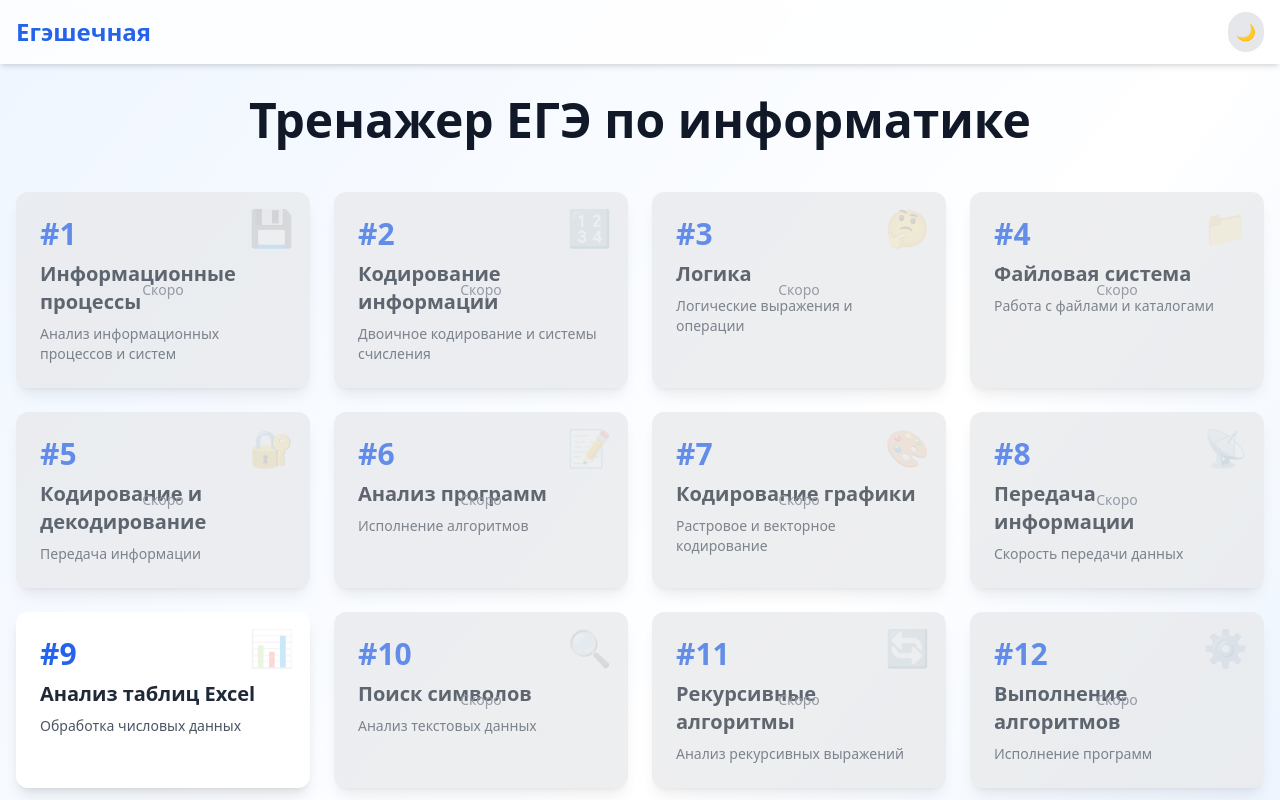
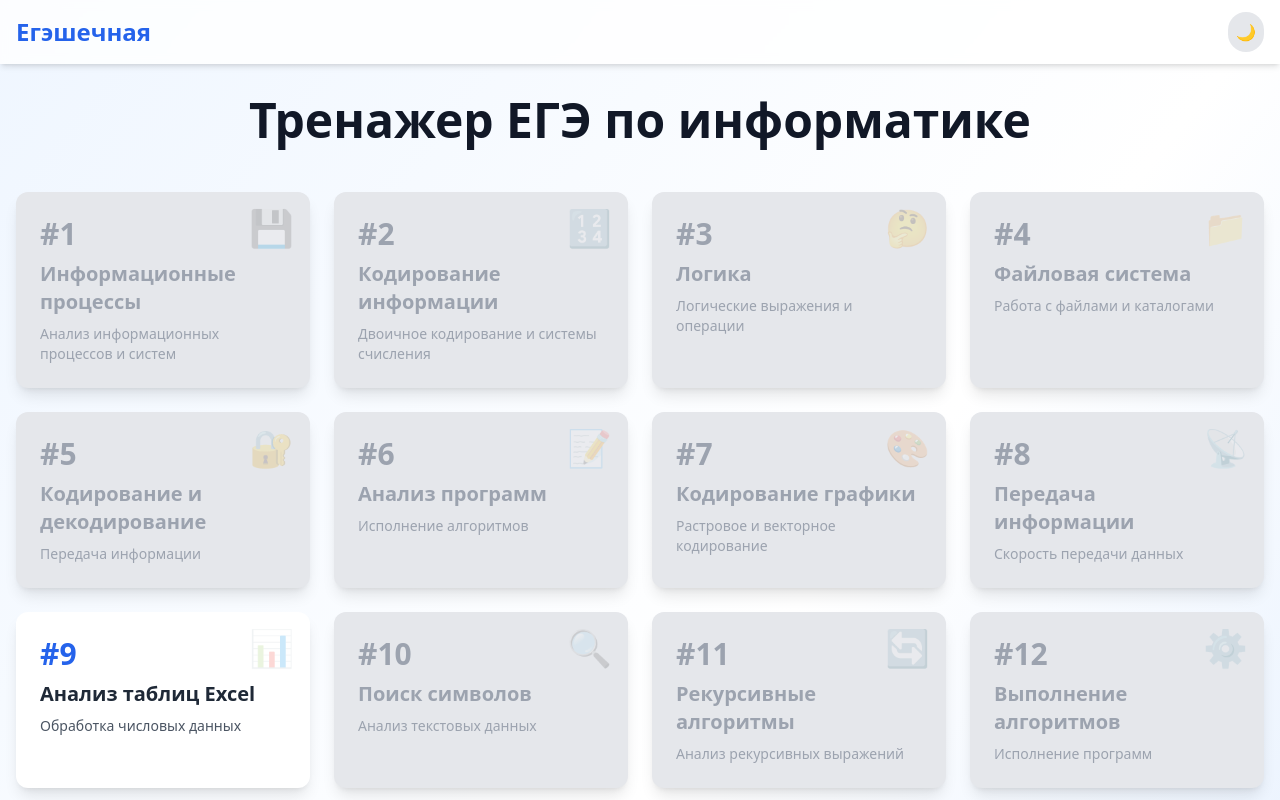
Before and after one commit to dichenko/ege_site, a Next.js app: page / in a window 1280 px wide. Shown: the top 800 px of the page. Built offline with nearby package versions, Linux system fonts and the light colour scheme.

Commit message:
Update task card design: remove 'coming soon' text and make inactive cards fully gray

```diff
--- a/src/components/TaskCard.tsx
+++ b/src/components/TaskCard.tsx
@@ -18,20 +18,15 @@ export default function TaskCard({ number, title, icon, description, isActive =
         relative p-6 rounded-xl shadow-lg
         ${isActive
           ? 'bg-white dark:bg-gray-800 hover:shadow-xl hover:-translate-y-1 cursor-pointer'
-          : 'bg-gray-100 dark:bg-gray-900 cursor-not-allowed opacity-70'
+          : 'bg-gray-200 dark:bg-gray-800 cursor-not-allowed'
         }
         transition-all duration-300
       `}
     >
-      <div className="absolute top-4 right-4 text-4xl opacity-20">{icon}</div>
-      <h2 className="text-3xl font-bold mb-2 text-blue-600 dark:text-blue-400">#{number}</h2>
-      <h3 className="text-xl font-semibold mb-2 text-gray-800 dark:text-gray-200">{title}</h3>
-      <p className="text-sm text-gray-600 dark:text-gray-400">{description}</p>
-      {!isActive && (
-        <div className="absolute inset-0 rounded-xl flex items-center justify-center bg-black/5 dark:bg-white/5">
-          <span className="text-sm font-medium text-gray-500 dark:text-gray-400">Скоро</span>
-        </div>
-      )}
+      <div className={`absolute top-4 right-4 text-4xl opacity-20 ${!isActive ? 'text-gray-400' : ''}`}>{icon}</div>
+      <h2 className={`text-3xl font-bold mb-2 ${isActive ? 'text-blue-600 dark:text-blue-400' : 'text-gray-400 dark:text-gray-500'}`}>#{number}</h2>
+      <h3 className={`text-xl font-semibold mb-2 ${isActive ? 'text-gray-800 dark:text-gray-200' : 'text-gray-400 dark:text-gray-500'}`}>{title}</h3>
+      <p className={`text-sm ${isActive ? 'text-gray-600 dark:text-gray-400' : 'text-gray-400 dark:text-gray-500'}`}>{description}</p>
     </CardWrapper>
   )
 }
```
